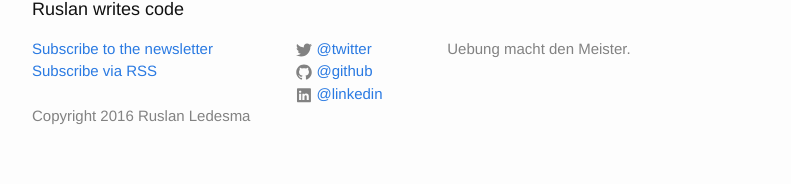
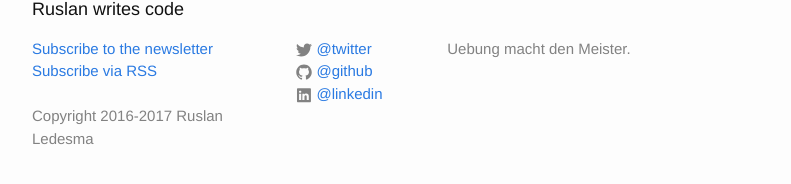
Before and after one commit to mrrusof/mrrusof.github.io, a Jekyll site: the page built from index.html, in a window 1280 px wide and 900 px high, scrolled down 6465 px. Shown: the part 690-874 px from the top of the window, without its empty margins (238-1029 px from the left). Built offline with Jekyll 4.4.1, drawn with Linux system fonts in a browser that asks for light colours.

Commit message:
Set copyright for 2017.

```diff
--- a/_includes/footer.html
+++ b/_includes/footer.html
@@ -10,7 +10,7 @@
 	  <li><a onclick="show_spopup();">Subscribe to the newsletter</a></li>
 	  <li><a href="{{ "/feed.xml" | prepend: site.baseurl }}">Subscribe via RSS</a></li>
 	  <li>&nbsp;</li>
-	  <li>Copyright 2016 Ruslan Ledesma</li>
+	  <li>Copyright 2016-2017 Ruslan Ledesma</li>
         </ul>
       </div>
 
```
